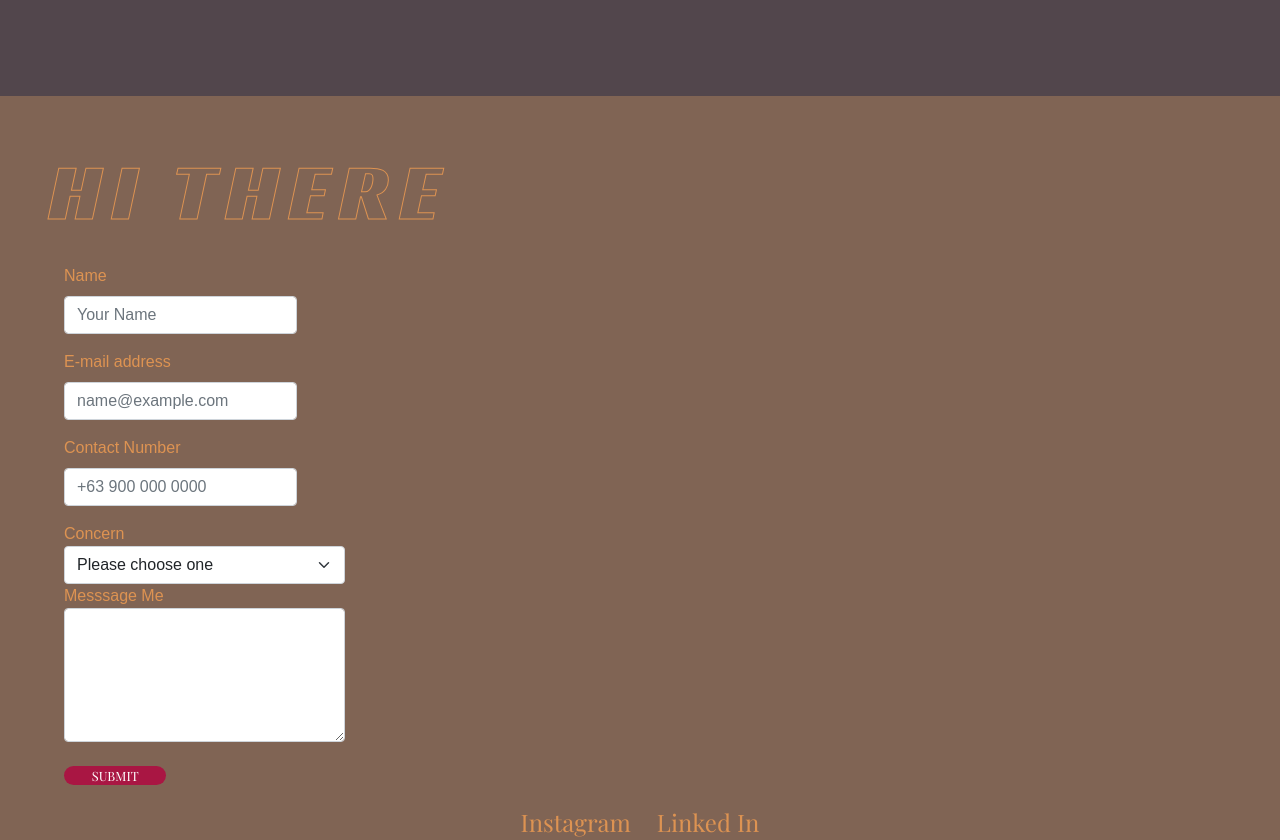
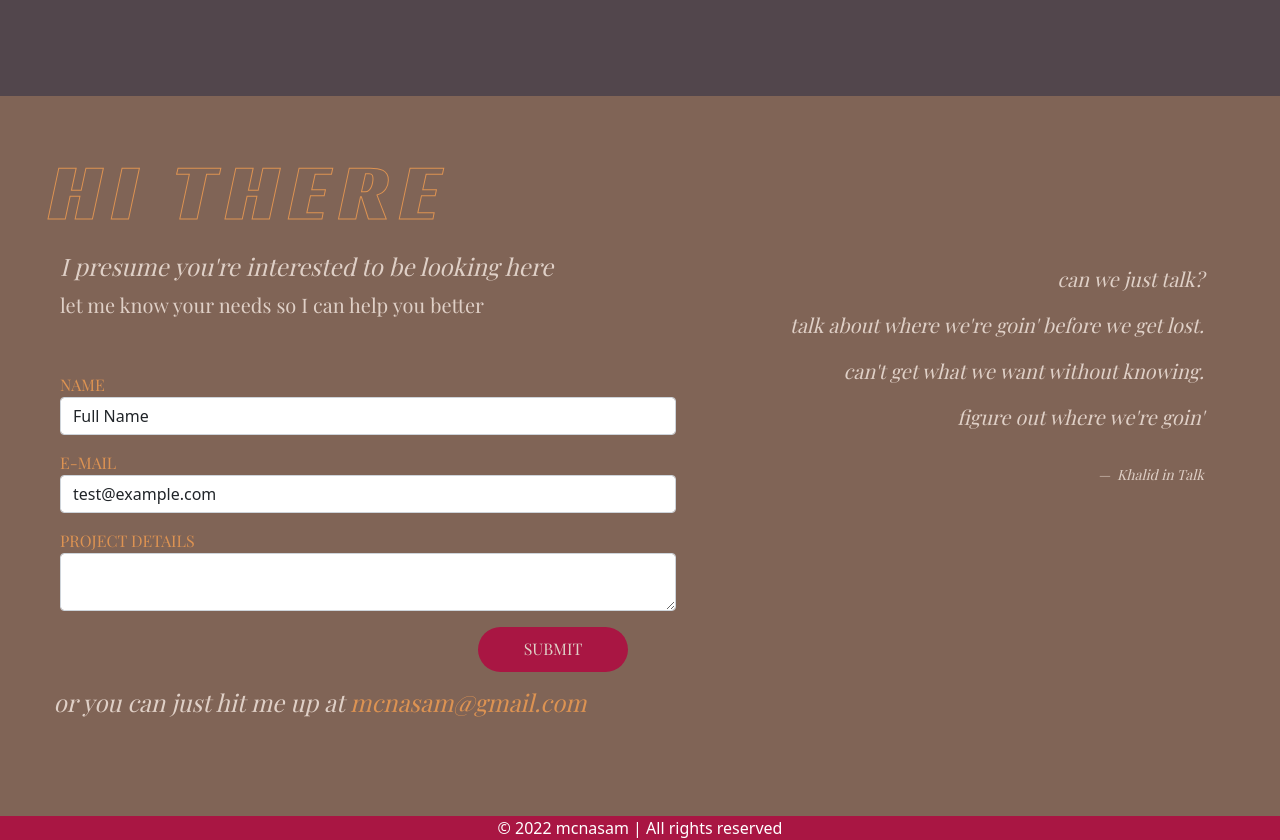
Before and after one commit to mknsm/nasam-portfolio, a plain HTML site: page index.html in a window 1280 px wide. Shown: the part 2302-3142 px from the top of the page. Drawn offline with nearby package versions, Linux system fonts and the light colour scheme.

Commit message:
Updated: Contact Form

```diff
--- a/index.css
+++ b/index.css
@@ -185,14 +185,13 @@ nav {
 }
 
 /*Contact*/
-
 .contact {
-	background-color: #806454;
-	min-height: 80vh;
+	background-color: #806456;
+	min-height: 90vh;
 	min-width: 100vw;
 }
 
-.contact h2 {
+.contact-head {
 	font-family: 'Racing Sans One',sans-serif;
 	font-size: 10vh;
 	letter-spacing: 10px;
@@ -201,50 +200,61 @@ nav {
 	-webkit-text-stroke: 1px #DD9352;
 }
 
-form > label {
-	font-family: 'Playfair-Display', sans-serif;
-	color: #DD9352;
+figure {
+	font-family: 'Playfair Display', sans-serif;
+	font-style: italic;
+	color: #DFD0C7;
 }
 
-#form-edit {
-	font-family: 'Playfair-Display', sans-serif;
-	color: #DD9352;
+.blockquote-footer {
+	color: #DFD0C7;
 }
 
-#contact-button {
+.contact h4 {
+	font-family: 'Playfair Display', sans-serif;
+	font-style: italic;
+	color: #DFD0C7;
+}
+
+.contact h5 {
+	font-family: 'Playfair Display', sans-serif;
+	color: #DFD0C7;
+}
+
+.contact button {
 	background-color: #A91643;
-	color: white;
-	border-radius: 40px;
-	font-family: 'Playfair Display',sans-serif;
+	width: 150px;
+	height: 45px;
+	font-family: 'Playfair Display', sans-serif;
+	color: #DFD0C7;
 	text-transform: uppercase;
-	font-size: 1vw;
-	width: 8vw;
+	border-radius: 45px;
 	border: none;
 }
 
-
-#contact-button:hover {
+button:hover {
 	background-color: #DD9352;
 	color: black;
 }
 
+.contact label {
+	font-family: 'Playfair Display', sans-serif;
+	text-transform: uppercase;
+	color: #DD9352;
+}
 
-/*Footer*/
-.socials a {
-	padding-left: 10px;
-	padding-right: 10px;
+.contact a {
 	text-decoration: none;
 	color: #DD9352;
 }
 
-
-.socials a:visited, .socials a:link {
-	color: #DD9352;
-	font-size: 3vh;
-	font-family: 'Playfair Display',sans-serif;
-	text-decoration: none;
+.contact a:hover {
+	color: white;
 }
 
-.socials a:hover {
-	color: white;*/
+/*Footer*/
+footer {
+	background-color: #A91643;
+	color: white;
+	text-align: center;
 }
--- a/index.html
+++ b/index.html
@@ -112,53 +112,94 @@
 
 <!-- Contact Form -->
 
-	<div class="contact inquiry" id="inquiry">
-		<h2 class="pt-5 ms-lg-5">hi there</h2>
-		<div class="d-inline-block p-3">
-			<!-- Form Start-->
-			<form>
-			<div class="w-150" id="form-edit">
-				<div class="mb-3 ms-lg-5">
-				  <label for="formGroupExampleInput" class="form-label">Name</label>
-				  <input type="text" class="form-control" id="formGroupExampleInput" placeholder="Your Name">
-				</div>
-				<div class="mb-3 ms-lg-5">
-				  <label for="formGroupExampleInput2" class="form-label">E-mail address</label>
-				  <input type="email" class="form-control" id="formGroupExampleInput2" placeholder="name@example.com">
-				</div>
-				<div class="mb-3 ms-lg-5">
-				  <label for="formGroupExampleInput3" class="form-label">Contact Number</label>
-				  <input type="text" class="form-control" id="formGroupExampleInput3" placeholder="+63 900 000 0000">
-				</div>
-				<div>
-				<label class="ms-lg-5">Concern</label>
-				<select class="form-select ms-lg-5" aria-label="Default select example">
-				  <option selected>Please choose one</option>
-				  <option value="1">Quotation</option>
-				  <option value="2">Appointment</option>
-				  <option value="3">Follow Up</option>
-				</select>
+	<!-- Contact-->
 
-				<label for="text-area" class="ms-lg-5">Messsage Me</label>
-				  <textarea class="form-control ms-lg-5" id="text-area" rows="5" cols="20"></textarea>
-				  <input class="button ms-lg-5 mt-4" id="contact-button" type="submit" value="Submit">
+		<div class="contact inquiry" id="inquiry">
+			<h3 class="contact-head ms-lg-5 pt-5 text-sm-center text-lg-start">hi there</h3>
+			<!-- outer div -->
+			<div class="container-fluid">
+			<!-- mid-contact-->
+				<div class="row d-flex">
+					<!-- right column -->
+					<div class="col-lg-6 col-sm-12 order-2">
+					<figure>
+					  <blockquote class="blockquote p-3 me-lg-5 text-end">
+					    <p>can we just talk?</p>
+					    <p>talk about where we're goin' before we get lost.</p>
+						<p>can't get what we want without knowing.</p>
+						<p>figure out where we're goin'</p>
+					  </blockquote>
+					  <figcaption class="blockquote-footer p-3 me-lg-5 text-end">
+					    Khalid in <cite title="Source Title">Talk</cite>
+					  </figcaption>
+					</figure>
+					</div>
+
+					<!-- left column -->
+					<div class="col-lg-6 col-sm-12 order-1">
+						<!-- 2nd header -->
+						<div class="row">
+						<h4 class="col-12 ms-lg-5 mt-1 text-sm-center text-lg-start">I presume you're interested to be looking here</h4>
+						</div>
+
+						<div class="row">
+						<h5 class="col-12 ms-lg-5 mt-1 text-sm-center text-lg-start">let me know your needs so I can help you better</h5>
+						</div>
+					 	<!-- form -->
+					 	<form class="form-floating">
+					 		<!-- Name -->
+						 	<div class="row">
+						 	<div class="col-12 ms-lg-5 mt-5 text-sm-center text-lg-start">
+						 	<label for="floatingInputValue">Name</label>
+						 	<input type="text" class="form-control" id="floatingInputValue" placeholder="Jane Doe" value="Full Name">
+						 	</div>
+						 	</div>
+
+					 	<!-- E-mail -->
+						 	<div class="row">
+						 	<div class="col-12 ms-lg-5 text-sm-center text-lg-start">
+						 	<label for="floatingInputValue" class="mt-3">E-mail</label>
+						 	<input type="email" class="form-control" id="floatingInputValue" placeholder="name@example.com" value="test@example.com">
+						 	</div>
+						 	</div>
+
+						<!-- text area -->
+						 	<div class="row">
+						 	<div class="col-12 ms-lg-5 text-sm-center text-lg-start">
+						 	<label for="floatingTextarea" class="mt-3">Project Details</label>
+						 	<div class="form-floating">
+						 	<textarea class="form-control" placeholder="Let me know what type of project are you planning" id="floatingTextarea"></textarea>
+						 	</div>
+						 	</div>
+						 	</div>
+
+						 	<div class="ms-lg-5 text-sm-center text-lg-end mt-3">
+						 	<button type="Submit">Submit</button>
+						 	</div>
+					 	</form>
+					 		<!-- min-max range -->
+	<!-- 				 		<div class="row">
+					 			<div class="col-12">
+					 			<label for="customRange2" class="form-label">Estimated Budget</label>
+					 			<input type="range" class="form-range" min="1" max="5" id="customRange2">
+					 			</div>
+					 		</div> -->
+
+					 		<!-- personal e-mail -->
+					 		<div class="row">
+					 			<h4 class="col-12 text-center mt-3">or you can just hit me up at <a href="https://www.gmail.com"> mcnasam@gmail.com</a></h4>
+					 		</div>
+					 </div>
+					</div>
 				</div>
 			</div>
-			</form>
-			<!-- Form End-->
 		</div>
 
-
-<!-- footer -->
-	<footer class="socials text-center">
-		<span><a href="https://www.instagram.com/mikouhai">
-		Instagram
-		</a></span>
-
-		<span><a href="https://www.linkedin.com/in/mikaella-nasam-679185137/">
-		Linked In
-		</a></span>
+	<!-- footer start -->
+	<footer>
+		<span>© 2022 mcnasam | All rights reserved</span>
 	</footer>
+	<!-- footer end -->
 	<script src="https://cdn.jsdelivr.net/npm/bootstrap@5.1.3/dist/js/bootstrap.bundle.min.js" integrity="sha384-ka7Sk0Gln4gmtz2MlQnikT1wXgYsOg+OMhuP+IlRH9sENBO0LRn5q+8nbTov4+1p" crossorigin="anonymous"></script>
 </body>
 </html>
```
